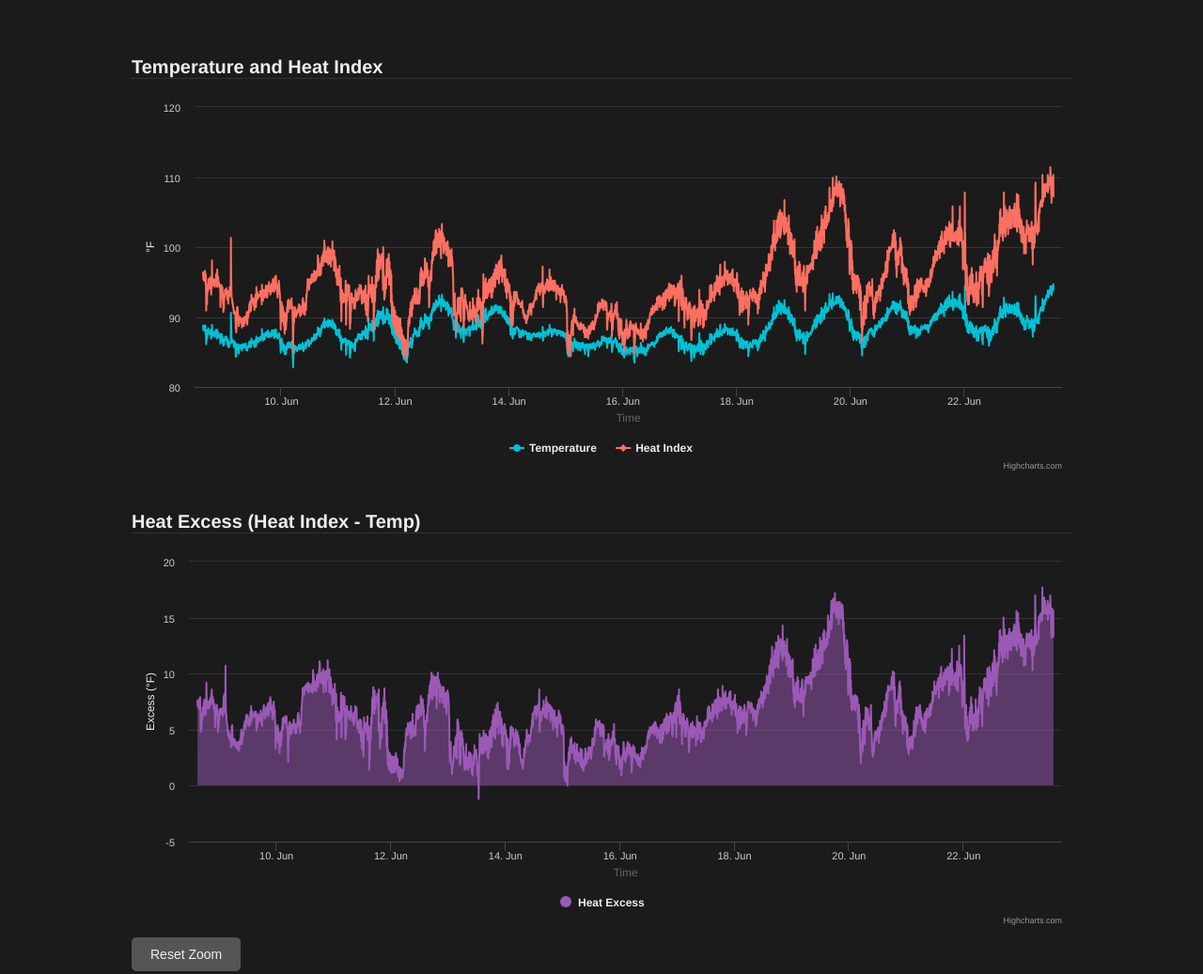
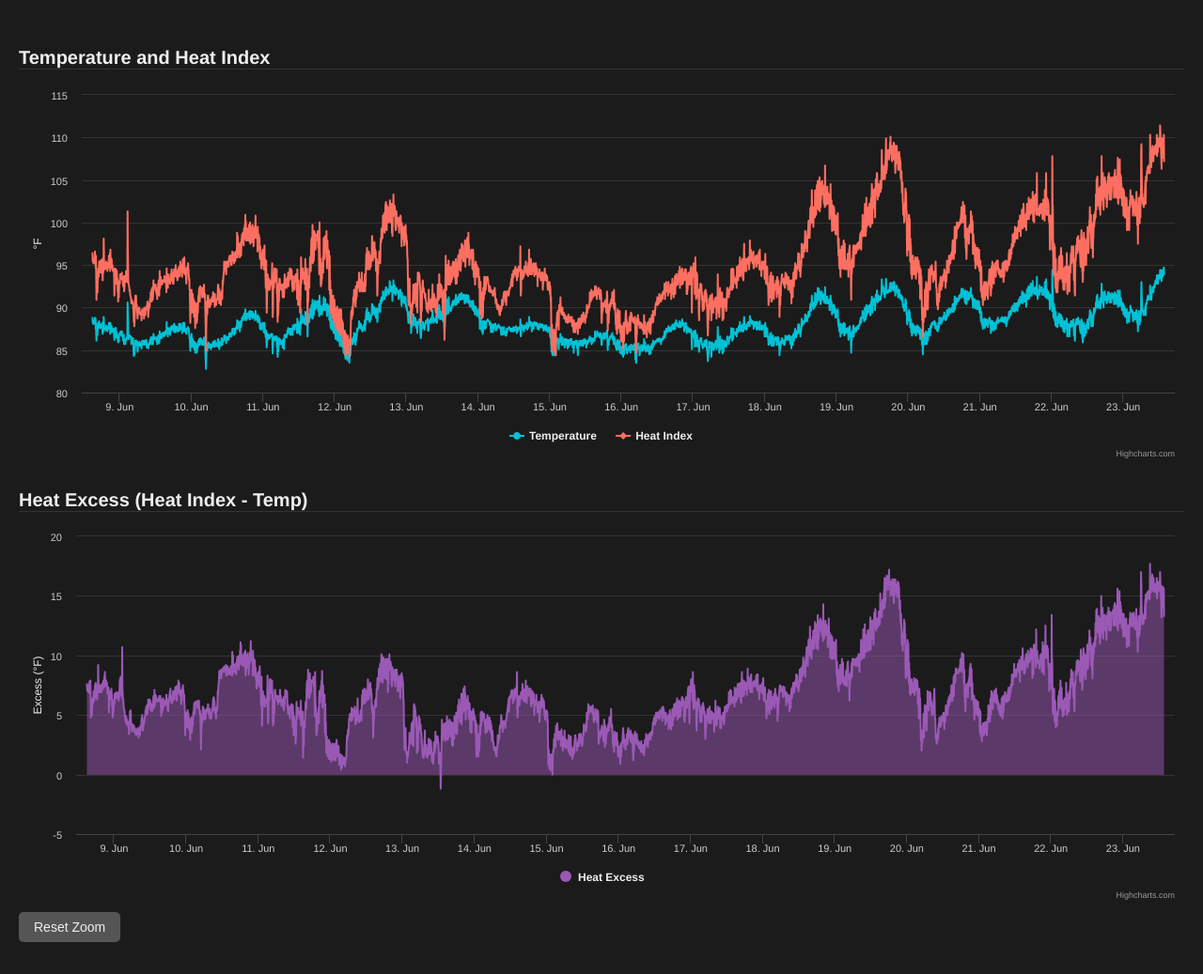
Before and after one commit to jtannahill/viz, a plain HTML site: page index.html in a window 1280 px wide. Shown: the whole page at 94% size. Drawn offline with nearby package versions, Linux system fonts and the light colour scheme.

Commit message:
Update index.html

```diff
--- a/index.html
+++ b/index.html
@@ -8,29 +8,30 @@
   <style>
     body {
       margin: 0;
-      padding: 20px;
+      padding: 10px;
       background-color: #1b1b1b;
       font-family: 'Helvetica Neue', Arial, sans-serif;
       color: #eee;
     }
     h2 {
       color: #eee;
-      font-size: 20px;
-      margin-top: 40px;
+      font-size: 18px;
+      margin-top: 30px;
       border-bottom: 1px solid #333;
     }
     .chart-container {
       width: 100%;
-      max-width: 1000px;
+      max-width: 100%;
       margin: auto;
+      box-sizing: border-box;
     }
     #tempChart, #excessChart {
       width: 100%;
-      height: 400px;
-      margin-top: 20px;
+      height: 300px;
+      margin-top: 15px;
     }
     .reset-btn {
-      padding: 10px 20px;
+      padding: 8px 16px;
       margin-top: 10px;
       cursor: pointer;
       background-color: #555;
@@ -38,6 +39,17 @@
       border: none;
       border-radius: 5px;
       font-size: 14px;
+    }
+    @media (min-width: 600px) {
+      #tempChart, #excessChart {
+        height: 400px;
+      }
+      body {
+        padding: 20px;
+      }
+      h2 {
+        font-size: 20px;
+      }
     }
   </style>
 </head>
@@ -58,6 +70,16 @@
     chart: {
       backgroundColor: '#1b1b1b',
       style: { fontFamily: 'Helvetica Neue, Arial, sans-serif' }
+    },
+    responsive: {
+      rules: [{
+        condition: { maxWidth: 600 },
+        chartOptions: {
+          legend: { enabled: false },
+          yAxis: { title: { text: null } },
+          xAxis: { labels: { format: '{value:%H:%M}' } }
+        }
+      }]
     },
     xAxis: {
       labels: { style: { color: '#ccc' } },
@@ -117,12 +139,7 @@
       charts.push(Highcharts.chart('tempChart', {
         chart: { zoomType: 'x' },
         title: { text: '' },
-        xAxis: {
-          type: 'datetime',
-          crosshair: true,
-          events: { setExtremes: syncExtremes },
-          title: { text: 'Time' }
-        },
+        xAxis: { type: 'datetime', crosshair: true, events: { setExtremes: syncExtremes } },
         yAxis: { title: { text: '°F' } },
         tooltip: { shared: true },
         series: [
@@ -134,20 +151,10 @@
       charts.push(Highcharts.chart('excessChart', {
         chart: { type: 'area', zoomType: 'x' },
         title: { text: '' },
-        xAxis: {
-          type: 'datetime',
-          crosshair: true,
-          events: { setExtremes: syncExtremes },
-          title: { text: 'Time' }
-        },
+        xAxis: { type: 'datetime', crosshair: true, events: { setExtremes: syncExtremes } },
         yAxis: { title: { text: 'Excess (°F)' } },
         tooltip: { shared: true },
-        series: [{
-          name: 'Heat Excess',
-          data: excessData,
-          color: '#9b59b6',
-          fillOpacity: 0.5
-        }]
+        series: [{ name: 'Heat Excess', data: excessData, color: '#9b59b6', fillOpacity: 0.5 }]
       }));
     });
 </script>
```
